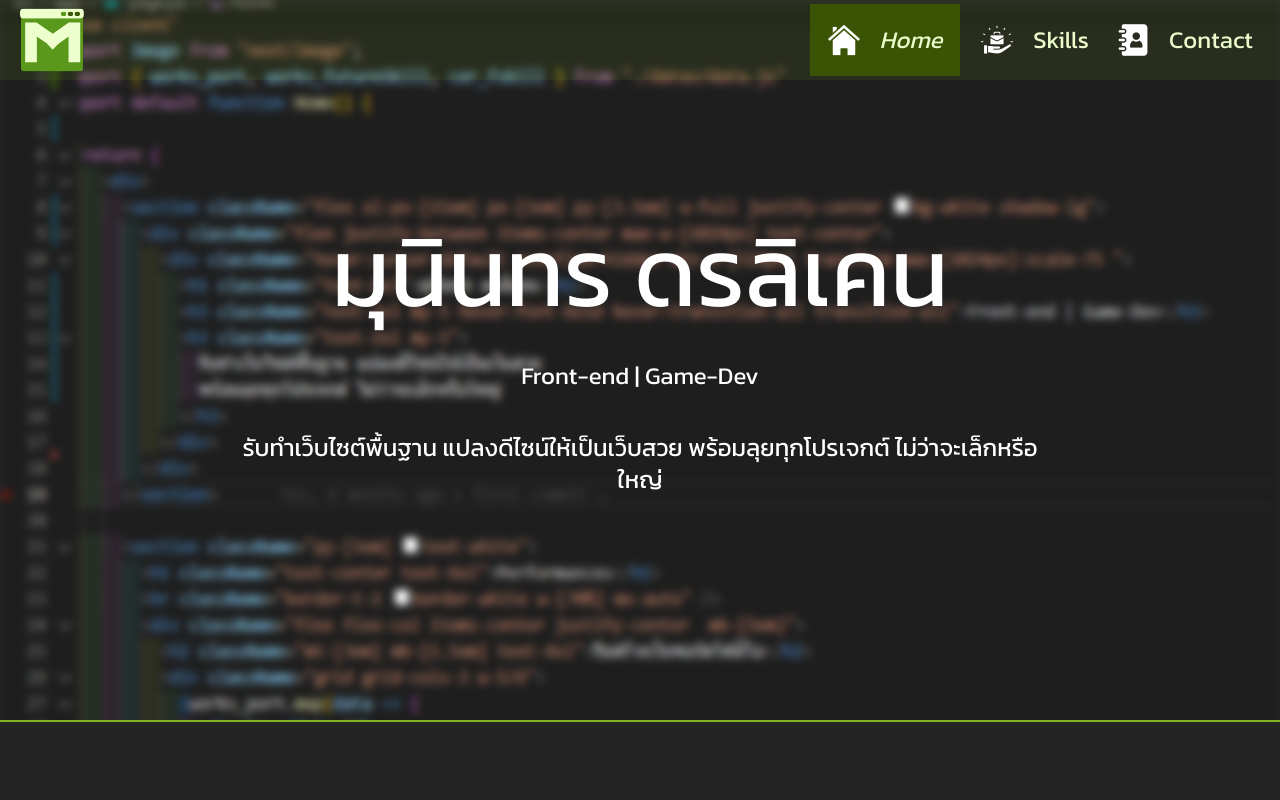
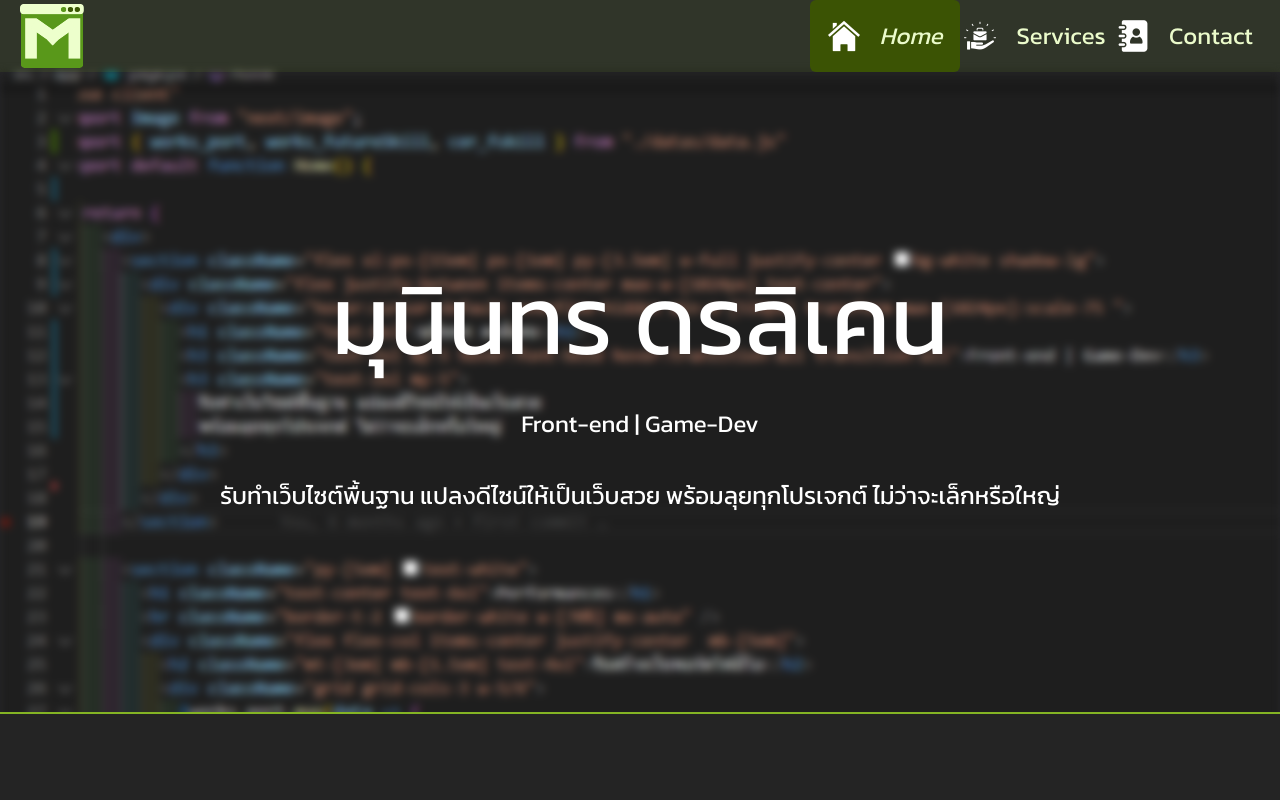
Before and after one commit to Sekiuu/Portfolio-nextjs, a Next.js app: page / in a window 1280 px wide. Shown: the top 800 px of the page. Built offline with nearby package versions, Linux system fonts and the light colour scheme.

Commit message:
update Servecs page and SEO , google analytics

```diff
--- a/src/app/components/Banner.jsx
+++ b/src/app/components/Banner.jsx
@@ -2,16 +2,17 @@ import React from "react";
 import Image from "next/image";
 function Banner() {
     return (
-        <section className="flex xl:px-[15em]  px-[1em] py-[3.5em] w-full justify-center shadow-lg text-white md:aspect-video aspect-square">
+        <section className="flex w-full justify-center shadow-lg text-white md:aspect-[2/1] aspect-square">
             {/* bg */}
             <Image
                 src={"/images/bg_myport.png"}
                 alt="bg"
-                fill
+                width={1440}
+                height={1024}
                 className="-z-40 absolute blur-sm"
             />
             <div className="flex justify-between items-center text-center">
-                <div className="hover:cursor-default overflow-hidden transform max-[1024px]:scale-75 space-y-10 ">
+                <div className="hover:cursor-default overflow-hidden space-y-10 ">
                     <h1 className="md:text-8xl max-sm:text-4xl text-5xl">มุนินทร ดรลิเคน</h1>
                     <h3 className="md:text-2xl my-5 hover:font-bold hover:transition-all transition-all">
                         Front-end | Game-Dev
--- a/src/app/components/Nav.jsx
+++ b/src/app/components/Nav.jsx
@@ -22,9 +22,7 @@ function Nav() {
   const inactiveClass = "border-greenL hover:underline hover:cursor-pointer";
 
   return (
-    <nav className="h-[10%] z-10 xl:text-2xl text-xl flex text-greenL w-full justify-between items-center transition-all duration-[0.5s] absolute">
-      {/* bg */}
-      <div className="absolute bg-greenN opacity-10 w- h-full w-full -z-20" />
+    <nav className="h-[10%] z-10 xl:text-2xl text-xl flex text-greenL w-full justify-between items-center transition-all duration-[0.5s] bg-greenN/10 max-md:fixed">
       {/* LOGO */}
       <Image
         alt="logo"
@@ -65,7 +63,7 @@ function Nav() {
       >
         <Link
           href="/"
-          className={`flex justify-center p-5 max-lg:mx-auto w-[150px] space-x-5 max-lg:border-b-1 transform hover:scale-110
+          className={`flex justify-center p-5 max-lg:mx-auto w-[150px] space-x-5 max-lg:border-b-1 rounded-md
              ${pathname == "/" ? activeClass : inactiveClass}`}
         >
           <Image
@@ -77,9 +75,9 @@ function Nav() {
           <h2>Home</h2>
         </Link>
         <Link
-          href="/skills"
-          className={`flex justify-center p-5 max-lg:mx-auto w-[150px] space-x-5 max-lg:border-b-1 transform hover:scale-110
-           ${pathname == "/skills" ? activeClass : inactiveClass}`}
+          href="/services"
+          className={`flex justify-center p-5 max-lg:mx-auto w-[150px] space-x-5 max-lg:border-b-1 rounded-md
+           ${pathname == "/services" ? activeClass : inactiveClass}`}
         >
           <Image
             src="/images/icon/nav/work.png"
@@ -87,11 +85,11 @@ function Nav() {
             height={32}
             className="object-cover aspect-square"
           />
-          <h2>Skills</h2>
+          <h2>Services</h2>
         </Link>
         <Link
           href="/contact"
-          className={`flex justify-center p-5 max-lg:mx-auto w-[150px] space-x-5 max-lg:border-b-1 transform hover:scale-110
+          className={`flex justify-center p-5 max-lg:mx-auto w-[150px] space-x-5 max-lg:border-b-1 rounded-md
            ${pathname == "/contact" ? activeClass : inactiveClass}`}
         >
           <Image
--- /dev/null
+++ b/src/app/components/Performances_2.jsx
@@ -0,0 +1,44 @@
+"use client";
+import Image from "next/image";
+import React from 'react'
+import { GridSection } from "../function/unility.jsx";
+import { works_port, works_futureSkill, cer_fskill } from "../datas/data.js";
+function Performances_2() {
+  return (
+    <section className="py-[5em] bg-dark1 border-t-2 border-greenN text-greenL">
+      <h1 className="text-center md:text-6xl text-4xl font-thin underline decoration-greenN">
+        Performances
+      </h1>
+      {/* grid  */}
+      {GridSection(
+        3,
+        "5/6",
+        works_port,
+        "รับสร้างเว็บพอร์ตโฟลิโอ",
+        "rounded-[24px] aspect-square max-sm:my-5 shadow-xl bg-blend-lighten shadow-greenL transform hover:scale-[120%] transition-all duration-300 ",
+        "gap-[10%] max-lg:grid-cols-2 max-sm:flex flex-col max-sm:py-10 px-10",
+      )}
+      <hr className="border-t-2 border-greenN w-[70%] mx-auto" />
+
+      {GridSection(
+        2,
+        "5/6",
+        works_futureSkill,
+        "future skill workshops",
+        "rounded-[24px] max-lg:my-10 shadow-xl bg-blend-lighten shadow-greenL transform hover:scale-[120%] transition-all duration-300",
+        "lg:gap-[10%] max-lg:flex max-lg:flex-col max-lg:w-full px-10 justify-center items-center",
+      )}
+      {/* grid - cer */}
+      {GridSection(
+        2,
+        "5/6",
+        cer_fskill,
+        "",
+        "rounded-[24px] max-lg:my-10 shadow-xl bg-blend-lighten shadow-greenL transform hover:scale-[120%] transition-all duration-300",
+        "lg:gap-[10%] max-lg:flex max-lg:flex-col max-lg:w-full px-10 justify-center items-center",
+      )}
+    </section>
+  )
+}
+
+export default Performances_2
--- a/src/app/datas/data.js
+++ b/src/app/datas/data.js
@@ -1,8 +1,35 @@
+export const Services_data = [
+  {
+    title: 'Landing Page',
+    description: 'ออกแบบและสร้างหน้าเว็บหน้าเดียวที่ดูดี มีสไตล์ รองรับทุกหน้าจอ เหมาะกับโปรโมตสินค้า/บริการแบบสั้นๆ จบในหน้าเดียว',
+    minCost: '1,000',
+    maxCost: '2,000',
+  },
+  {
+    title: 'Personal Website',
+    description: 'เว็บส่วนตัวหรือบล็อกเขียนบทความ แสดงผลงาน หรือแนะนำตัวเอง สร้างด้วย Next.js รองรับ SEO และใช้งานง่าย',
+    minCost: '1,000',
+    maxCost: '3,000',
+  },
+  {
+    title: 'Convert Design to Webpage',
+    description: 'แปลงดีไซน์จาก Figma, XD หรือภาพตัวอย่าง ให้กลายเป็นหน้าเว็บจริง พร้อม responsive รองรับทุกอุปกรณ์',
+    minCost: '1,000',
+    maxCost: '3,000',
+  },
+  {
+    title: 'Commercial Website',
+    description: 'เว็บไซต์สำหรับบริษัทหรือธุรกิจขนาดเล็ก เช่น บริษัทรับเหมา คลินิก ร้านอาหาร ประกอบด้วยหลายหน้า เช่น เกี่ยวกับเรา, บริการ, ติดต่อ ฯลฯ รองรับทุกหน้าจอ มีความน่าเชื่อถือ',
+    minCost: '3,000',
+    maxCost: '6,000',
+  },
+];
+
 export const personal_data = {
-    tel:'0929853209',
-    gmail:'sega.pamma@gmail.com',
-    git:'https://github.com/Sekiuu',
-    ig:'https://www.instagram.com/isxs.eay/',
+    tel: '0929853209',
+    gmail: 'sega.pamma@gmail.com',
+    git: 'https://github.com/Sekiuu',
+    ig: 'https://www.instagram.com/isxs.eay/',
 }
 export const works_port = [
     {
--- a/src/app/layout.js
+++ b/src/app/layout.js
@@ -11,10 +11,23 @@ export const metadata = {
 export default function RootLayout({ children }) {
   return (
     <html lang="en">
+      <head>
+        {/* Google Analytics */}
+        <script async src="https://www.googletagmanager.com/gtag/js?id=G-2T1Q72BKR3"></script>
+        <script
+          dangerouslySetInnerHTML={{
+            __html: `
+               window.dataLayer = window.dataLayer || [];
+  function gtag(){dataLayer.push(arguments);}
+  gtag('js', new Date());
+            `,
+          }}
+        />
+      </head>
       <body className={`bg-zinc-800 ${kanit.className}`}>
-        <Nav/>
+        <Nav />
         {children}
-        <Footer/>
+        <Footer />
       </body>
     </html>
   );
--- a/src/app/page.jsx
+++ b/src/app/page.jsx
@@ -1,46 +1,12 @@
-"use client";
-import Image from "next/image";
-import { works_port, works_futureSkill, cer_fskill } from "./datas/data.js";
+import Performances_2 from "./components/Performances_2.jsx";
 import Banner from "./components/Banner.jsx";
-import { GridSection } from "./function/unility.jsx";
+
 
 export default function Home() {
   return (
     <>
       <Banner />
-      <section className="py-[5em] bg-dark1 border-t-2 border-greenN text-greenL">
-        <h1 className="text-center md:text-6xl text-4xl font-thin underline decoration-greenN">
-          Performances
-        </h1>
-        {/* grid  */}
-        {GridSection(
-          3,
-          "5/6",
-          works_port,
-          "รับสร้างเว็บพอร์ตโฟลิโอ",
-          "rounded-[24px] aspect-square max-sm:my-5 shadow-xl bg-blend-lighten shadow-greenL transform hover:scale-[120%] transition-all duration-300 ",
-          "gap-[10%] max-lg:grid-cols-2 max-sm:flex flex-col max-sm:py-10 px-10",
-        )}
-        <hr className="border-t-2 border-greenN w-[70%] mx-auto" />
-
-        {GridSection(
-          2,
-          "5/6",
-          works_futureSkill,
-          "future skill workshops",
-          "rounded-[24px] max-lg:my-10 shadow-xl bg-blend-lighten shadow-greenL transform hover:scale-[120%] transition-all duration-300",
-          "lg:gap-[10%] max-lg:flex max-lg:flex-col max-lg:w-full px-10 justify-center items-center",
-        )}
-        {/* grid - cer */}
-        {GridSection(
-          2,
-          "5/6",
-          cer_fskill,
-          "",
-          "rounded-[24px] max-lg:my-10 shadow-xl bg-blend-lighten shadow-greenL transform hover:scale-[120%] transition-all duration-300",
-          "lg:gap-[10%] max-lg:flex max-lg:flex-col max-lg:w-full px-10 justify-center items-center",
-        )}
-      </section>
+      <Performances_2/>
     </>
   );
 }
--- a/src/app/services/page.jsx
+++ b/src/app/services/page.jsx
@@ -1,8 +1,37 @@
+"use client"
 import React from 'react'
+import SkillsPage from '../skills/page'
+import Image from 'next/image'
+import { Services_data } from '../datas/data'
+import { useState } from 'react'
+function ServicesPage() {
+  const [i, setIndex] = useState(null)
+  return (
+    <div className='w-full max-md:py-[20%] py-6'>
+      <section className='w-11/12 max-w-[1024px] grid lg:grid-cols-3 md:grid-cols-2 gap-5 mx-auto'>
+        {Services_data.map((data, index) => (
+          <div key={index} className='bg-greenL p-5 pb-12 rounded-xl'>
+            <Image alt='img' src={'/images/icon/no_img.svg'} width={128} height={128}
+              className='w-1/4' />
 
-function ServicesPage() {
-  return (
-    <div>page</div>
+            <h2 className='text-2xl mb-2'>{data.title}</h2>
+            <p className='text-black/60 mb-2'>{data.description}</p>
+
+            <div className='underline hover:cursor-pointer' onClick={() => {
+              i == index ? setIndex(null) : setIndex(index)
+            }}>
+              {
+                i == index ? <>price : {data.minCost} - {data.maxCost}</> :
+                  <>More</>
+              }
+            </div>
+          </div>
+        ))}
+      </section>
+      <section className='mt-10 border-t border-greenL w-fit mx-auto'>
+      <SkillsPage/>
+      </section>
+    </div>
   )
 }
 
--- a/src/app/skills/page.jsx
+++ b/src/app/skills/page.jsx
@@ -18,7 +18,7 @@ function SkillsPage() {
   //--
 
   return (
-    <section className="flex max-lg:flex-col w-full py-[10%] px-[1em] lg:justify-around">
+    <section className="flex max-lg:flex-col w-full max-w-[720px] py-5 px-5 lg:justify-around mx-auto">
       <div className="lg:w-1/2 flex flex-col space-y-10 md:px-[3em] py-10">
         <h1 className="text-center text-white text-3xl font-bold">Skills</h1>
         <div className="grid grid-cols-3 max-lg:grid-cols-6 max-sm:grid-cols-3 gap-x-5 gap-y-5 mx-auto text-gray-300">
```
Also changed, not shown: public/images/icon/no_img.svg (added).
